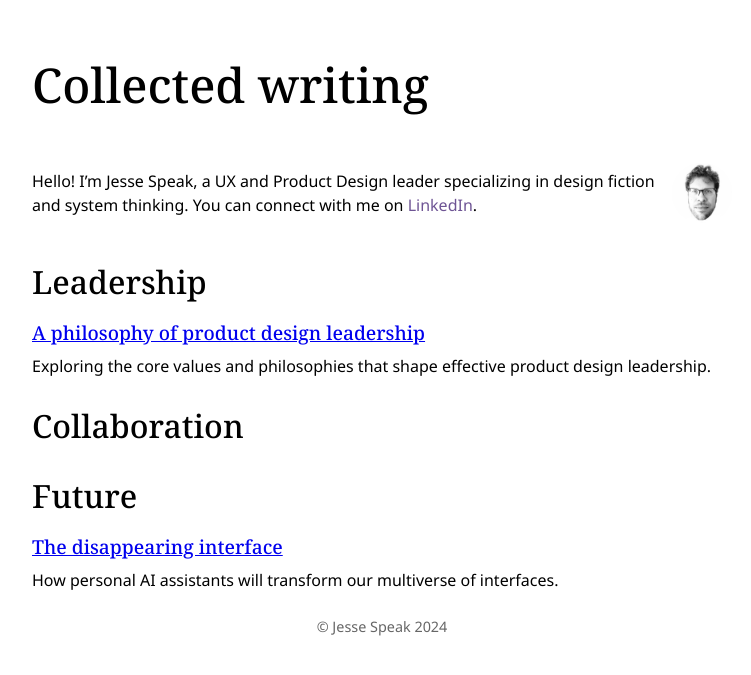
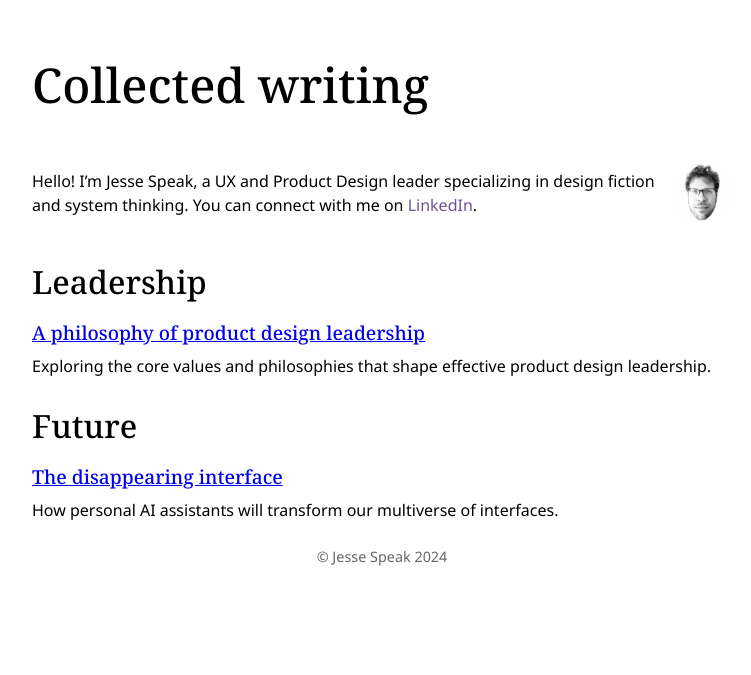
Before and after one commit to jessespeak/jessespeak.github.io, a Jekyll site: the page built from index.html, in a window 1280 px wide. Shown: the top 675 px of the page, without its empty margins (258-1009 px from the left). Built offline with Jekyll 4.4.1, drawn with Linux system fonts in a browser that asks for light colours.

Commit message:
Made all categories conditional on having content

```diff
--- a/index.html
+++ b/index.html
@@ -5,6 +5,7 @@ title: "Articles"
 
 <!-- Single-column layout with heading and intro paragraph -->
 
+{% if site.leadership.size > 0 %}
 <h2>Leadership</h2>
 <ul class="article-list">
   {% for post in site.leadership %}
@@ -14,6 +15,7 @@ title: "Articles"
     </li>
   {% endfor %}
 </ul>
+{% endif %}
 
  {% if site.craft.size > 0 %}
 <h2>Craft</h2>
@@ -27,16 +29,19 @@ title: "Articles"
 </ul>
 {% endif %}
 
+ {% if site.collaboration.size > 0 %}
 <h2>Collaboration</h2>
 <ul class="article-list">
-  {% for post in site.collaboration %}
+{% for post in site.collaboration %}
     <li>
       <h3><a href="{{ post.url }}">{{ post.title }}</a></h3>
       <p>{{ post.description }}</p>
     </li>
   {% endfor %}
 </ul>
+{% endif %}
 
+{% if site.future.size > 0 %}
 <h2>Future</h2>
 <ul class="article-list">
   {% for post in site.future %}
@@ -46,3 +51,4 @@ title: "Articles"
     </li>
   {% endfor %}
 </ul>
+{% endif %}
```
